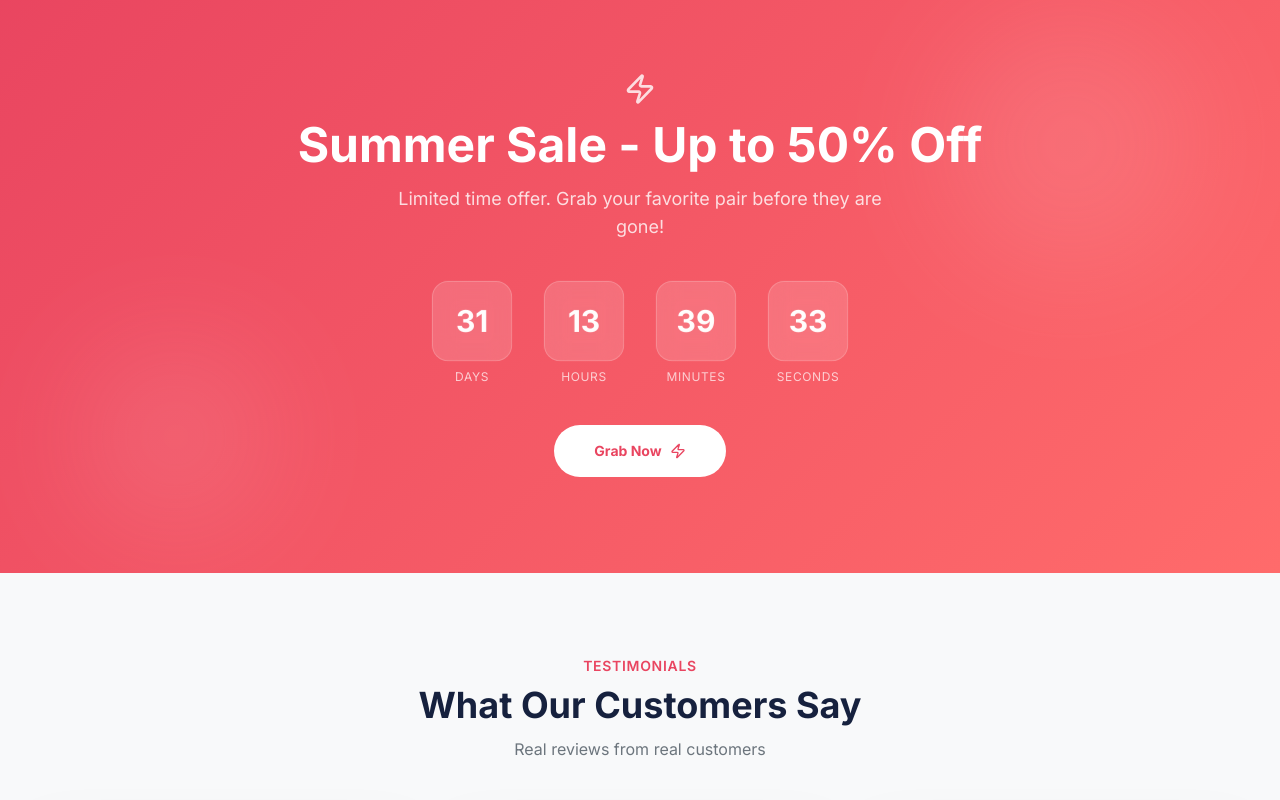
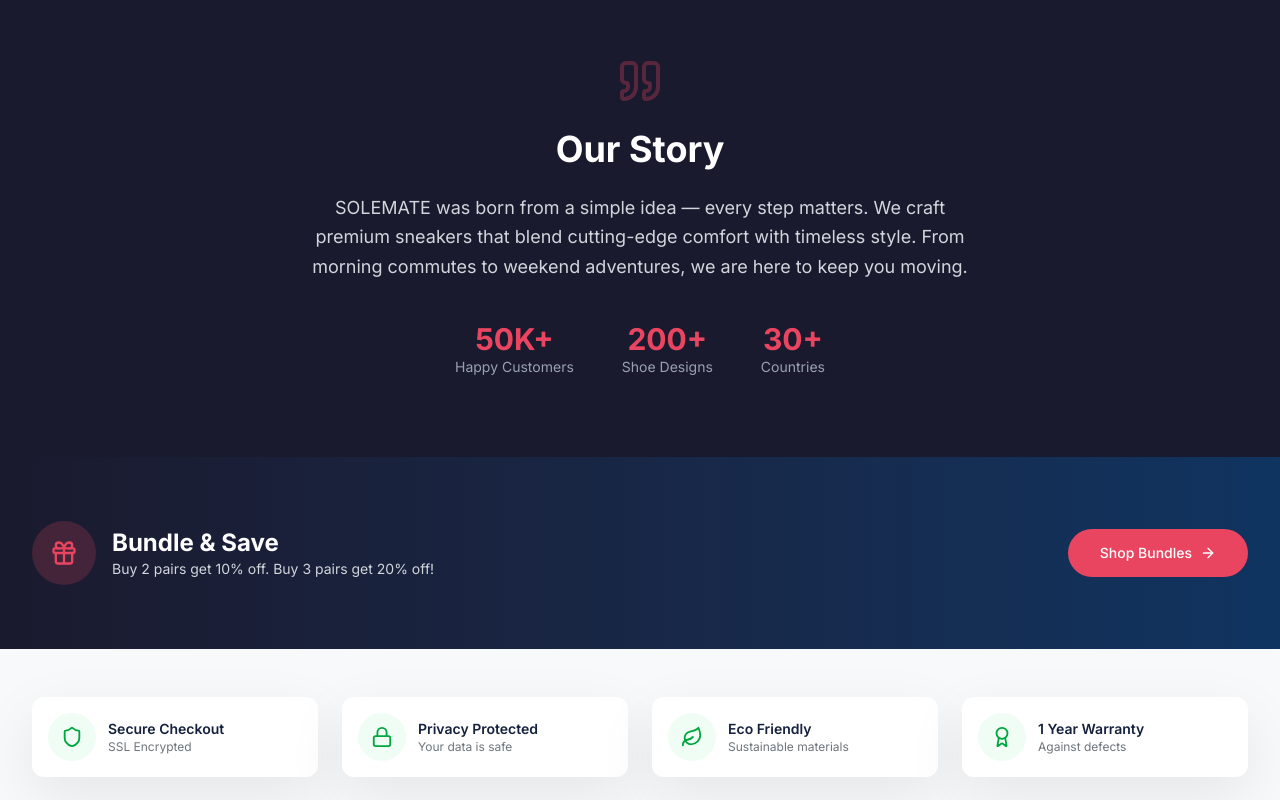
Before and after one commit to xoralife/shoes-websites, a Next.js app: page / in a window 1280 px wide. Shown: the part 3100-3900 px from the top of the page. Built offline with nearby package versions, Linux system fonts and the light colour scheme.

Commit message:
feat: integrate BrandStory, TrustBadges, BundleOffer, InstagramFeed into homepage

```diff
--- a/src/app/page.tsx
+++ b/src/app/page.tsx
@@ -7,6 +7,10 @@
 import Categories from "@/components/Categories";
 import FeaturedProducts from "@/components/FeaturedProducts";
 import PromoBanner from "@/components/PromoBanner";
+import BrandStory from "@/components/BrandStory";
+import TrustBadges from "@/components/TrustBadges";
+import BundleOffer from "@/components/BundleOffer";
+import InstagramFeed from "@/components/InstagramFeed";
 import RecentlyViewed from "@/components/RecentlyViewed";
 import FAQ from "@/components/FAQ";
 import Testimonials from "@/components/Testimonials";
@@ -29,9 +33,13 @@
       <FeatureStrip />
       <Categories />
       <FeaturedProducts />
+      <BrandStory />
+      <BundleOffer />
+      <TrustBadges />
       <PromoBanner />
       <Testimonials />
       <FAQ />
+      <InstagramFeed />
       <RecentlyViewed />
       <Newsletter />
       <Footer />
```
